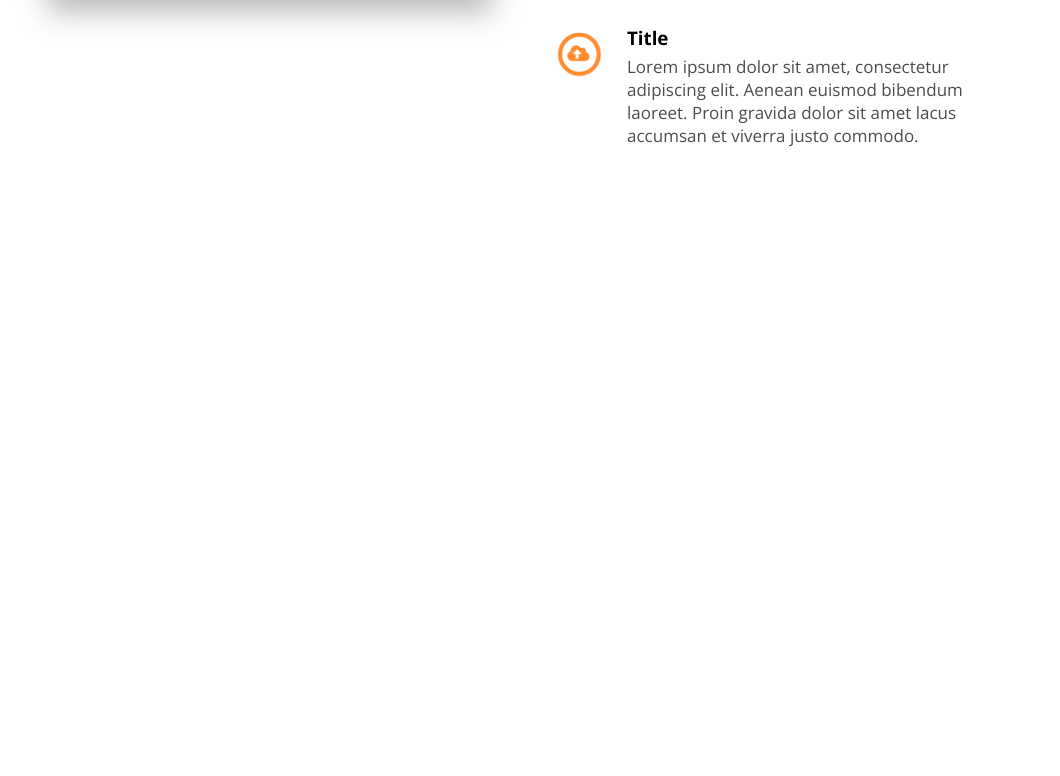
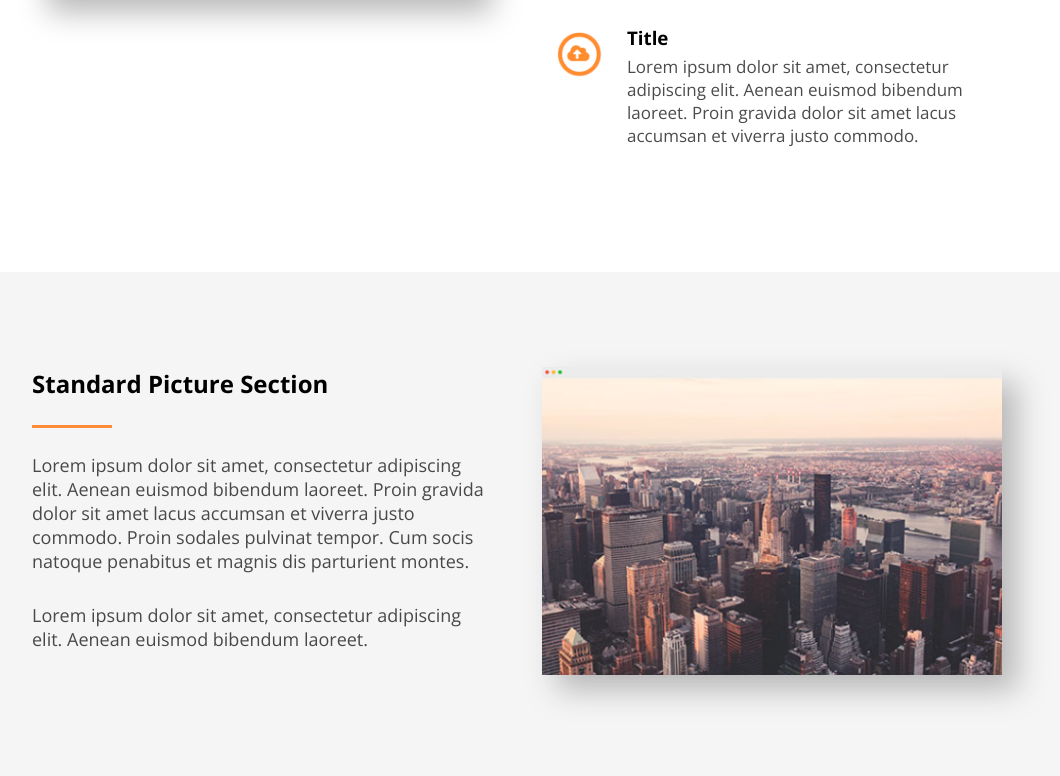
Before and after one commit to irynabolyukh/axit-landing-page, a website: page src/index.html in a window 1280 px wide. Shown: the part 1408-2184 px from the top of the page, without its empty margins (123-1183 px from the left). Before the commit the page ends 1680 px from the top, so only its background shows below. Drawn offline with nearby package versions, Linux system fonts and the light colour scheme.

Commit message:
picture section - done

```diff
--- a/src/index.html
+++ b/src/index.html
@@ -138,8 +138,23 @@
 </section>
 <!-- Sublist section ended -->
 
-<section class="features-3 section-outer">
-  <div class="section-inner"></div>
+<!-- Picture section started -->
+<section class="picture section-outer">
+  <div class="section-inner">
+    <div class="picture__content">
+      <h2 class="picture__content-title">Standard Picture Section</h2>
+      <div class="picture__content-line"></div>
+      <div class="picture__content-text">Lorem ipsum dolor sit amet, consectetur adipiscing elit. Aenean euismod bibendum laoreet. Proin gravida dolor sit amet lacus accumsan et viverra justo commodo.
+        Proin sodales pulvinat tempor. Cum socis natoque penabitus et magnis dis parturient montes.
+      </div>
+      <div class="picture__content-text">Lorem ipsum dolor sit amet, consectetur adipiscing elit. Aenean euismod bibendum laoreet.
+      </div>
+    </div>
+    <div class="picture__image">
+      <img src="images/picture.png" alt="">
+    </div>
+  </div>
 </section>
+<!-- Picture section ended -->
 </body>
 </html>
--- a/src/scss/styles.scss
+++ b/src/scss/styles.scss
@@ -66,6 +66,7 @@ $desktop: 1400px;
 
 }
 //GENERAL styles end
+
 
 //NAV styles start
 .navigation{
@@ -258,6 +259,7 @@ nav ul{
   }
 }
 //NAV styles end
+
 
 //HEADER styles start
 .header{
@@ -459,6 +461,7 @@ nav ul{
 }
 //HEADER styles end
 
+
 //Social Media styles start
 .social-media{
   @include opensans-regular;
@@ -550,6 +553,7 @@ nav ul{
 }
 //Social Media styles end
 
+
 //SUBLIST styles start
 .sublist{
   @include opensans-regular;
@@ -576,6 +580,12 @@ nav ul{
     img{
       max-width: 550px;
       width: 100%;
+      transition: transform 0.6s;
+
+      &:hover {
+        -webkit-transform: scale(1.05);
+        transform: scale(1.05);
+      }
     }
 
     @media (max-width: $tablet){
@@ -676,3 +686,94 @@ nav ul{
   }
 }
 //SUBLIST styles end
+
+
+//PICTURE styles start
+.picture{
+  @include opensans-regular;
+  background-color: $color-grey;
+
+  .section-inner{
+    display: flex;
+    flex-direction: row;
+    justify-content: space-between;
+    padding: 95px 15px;
+
+    @media (max-width: $tablet){
+      padding: 55px 15px;
+      flex-direction: column-reverse;
+      justify-content: center;
+    }
+  }
+
+  &__image{
+    flex-basis: 50%;
+    -webkit-filter: drop-shadow(15px 15px 15px $color-grey-darker);
+    filter: drop-shadow(15px 15px 15px $color-grey-darker);
+
+    img{
+      max-width: 550px;
+      width: 100%;
+      margin-right: 50px;
+      transition: transform 0.6s;
+
+      &:hover {
+        -webkit-transform: scale(1.05);
+        transform: scale(1.05);
+      }
+    }
+
+    @media (max-width: $tablet){
+      flex-basis: 100%;
+      padding: 10px;
+      margin: 0 auto;
+    }
+  }
+
+  &__content{
+    flex-basis: 50%;
+    margin-right: 50px;
+
+    @media (max-width: $tablet){
+      flex-basis: 100%;
+      margin-right: 0;
+    }
+
+    &-title{
+      margin-bottom: 25px;
+
+      @media (max-width : $tablet){
+        margin: 20px;
+        text-align: center;
+      }
+    }
+
+    &-line{
+      background-color: $color-orange;
+      height: 3px;
+      width: 80px;
+      margin-bottom: 25px;
+
+      @media (max-width : $tablet){
+        margin: 0 auto;
+        margin-bottom: 20px;
+      }
+    }
+
+    &-text{
+      font-size: 18px;
+      opacity: .7;
+      margin-bottom: 30px;
+
+      @media (max-width : $tablet){
+        text-align: center;
+        font-size: 17px;
+      }
+
+      @media (max-width : $mobile){
+        font-size: 16px;
+      }
+    }
+  }
+}
+//PICTURE styles end
```
Also changed, not shown: src/css/styles.min.css, src/images/picture.png (added).
